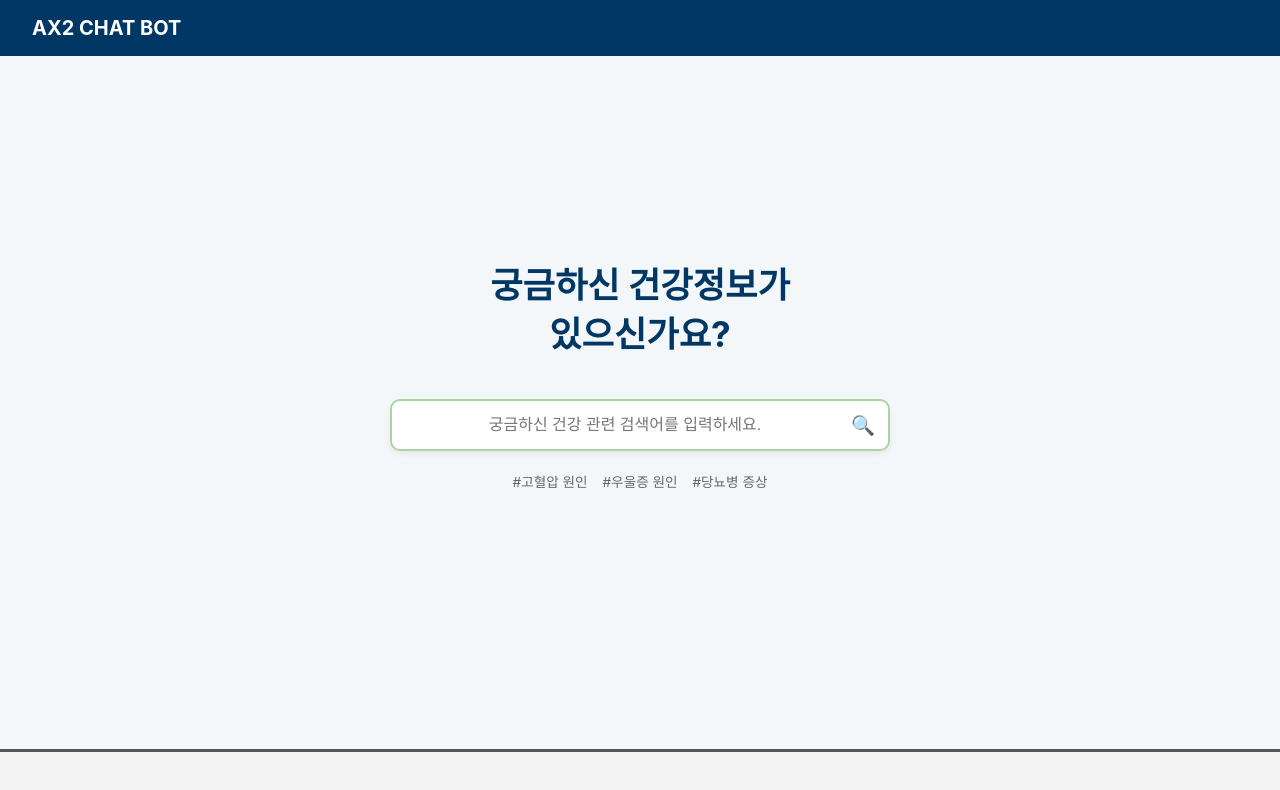
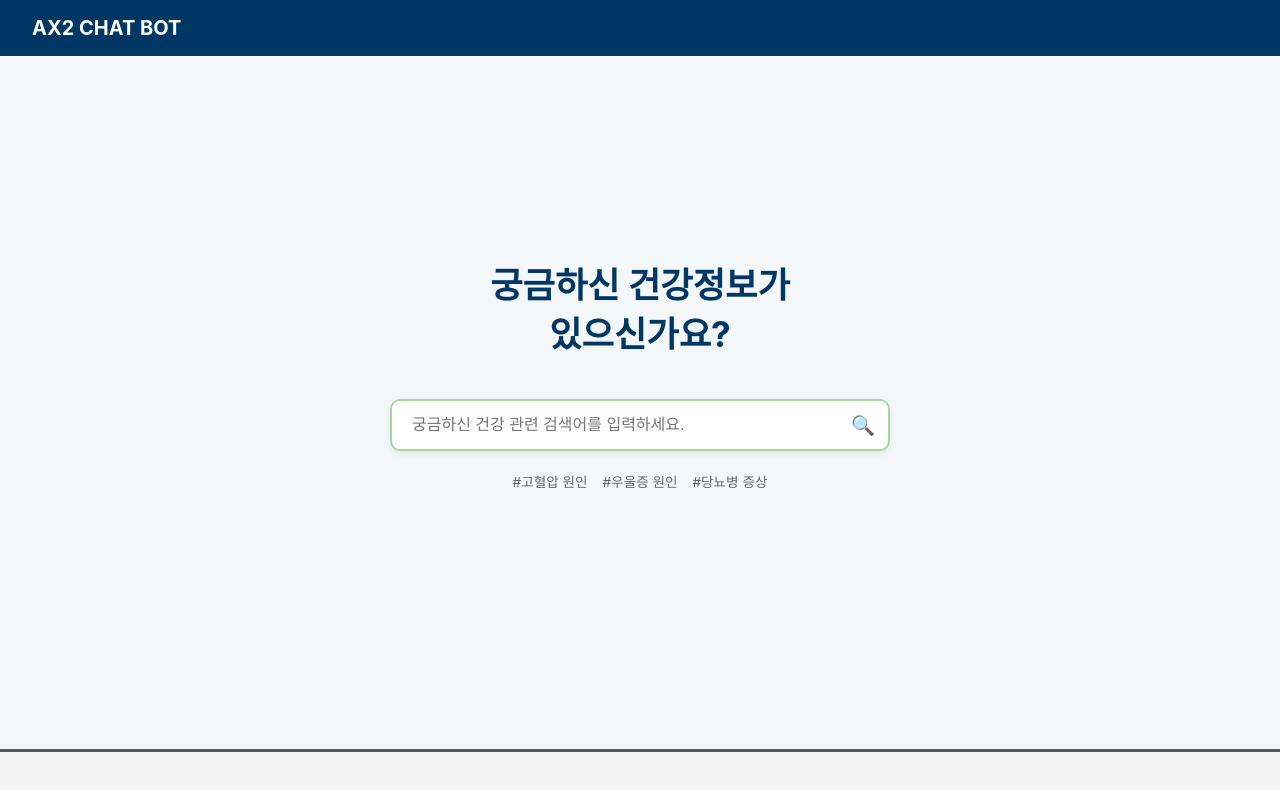
Before and after one commit to mutecsoft-wcw/ax2-chatbot-application, a React (Create React App) app in the folder ax2-chatbot-front/: page / in a window 1280 px wide. Shown: the top 790 px of the page. Built offline with nearby package versions, Linux system fonts and the light colour scheme.

Commit message:
채팅 input box 포인터 위치 수정

```diff
--- a/ax2-chatbot-front/package.json
+++ b/ax2-chatbot-front/package.json
@@ -15,7 +15,7 @@
     "web-vitals": "^2.1.0"
   },
   "scripts": {
-    "start": "PORT=13000 react-scripts start",
+    "start": "cross-env PORT=13000 react-scripts start",
     "build": "react-scripts build",
     "test": "react-scripts test",
     "eject": "react-scripts eject"
@@ -37,5 +37,8 @@
       "last 1 firefox version",
       "last 1 safari version"
     ]
+  },
+  "devDependencies": {
+    "cross-env": "^10.1.0"
   }
 }
--- a/ax2-chatbot-front/src/css/Main.css
+++ b/ax2-chatbot-front/src/css/Main.css
@@ -43,7 +43,8 @@
     outline: none;
     width: 100%;
     box-shadow: 0 4px 6px rgba(0,0,0,0.05);
-    text-align: center;
+    text-align: left;
+    align-items: center;
   }
 
   .search-icon-btn {
```
Also changed, not shown: 2 other files (tests, documents, lock files or other folders).
